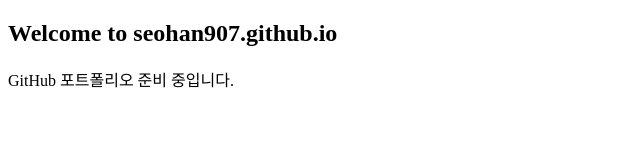
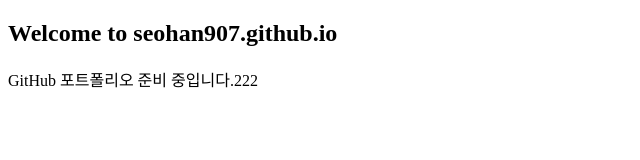
Before and after one commit to seohan907/seohan907.github.io, a plain HTML site: page index.html in a window 1280 px wide. Shown: the full height of the page, 0-640 px from the left. Drawn offline with Linux system fonts and the light colour scheme.

Commit message:
Update intro text

```diff
--- a/index.html
+++ b/index.html
@@ -6,6 +6,6 @@
 </head>
 <body>
   <h2>Welcome to seohan907.github.io</h2>
-  <p>GitHub 포트폴리오 준비 중입니다.</p>
+  <p>GitHub 포트폴리오 준비 중입니다.222</p>
 </body>
 </html>
```
